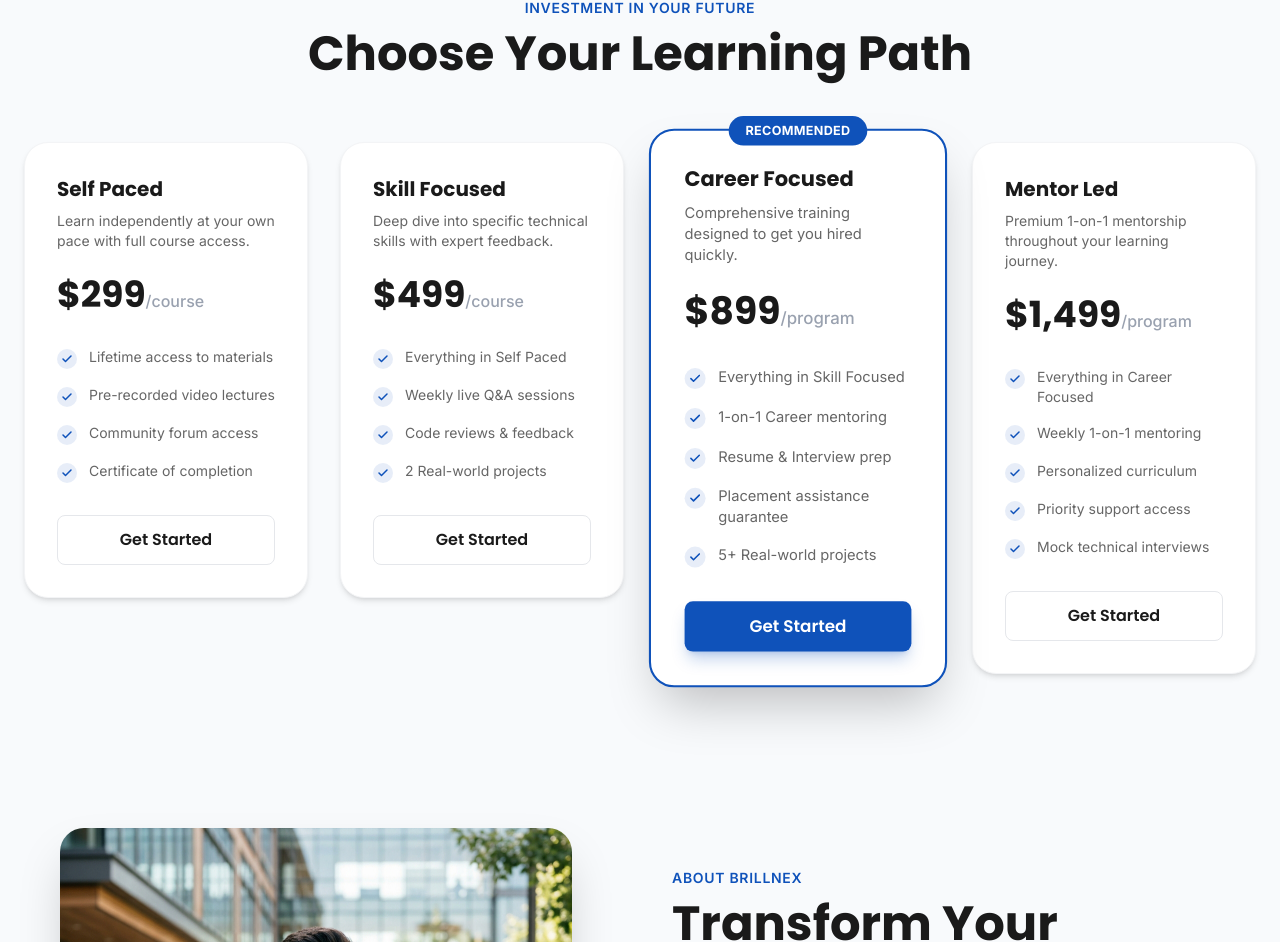
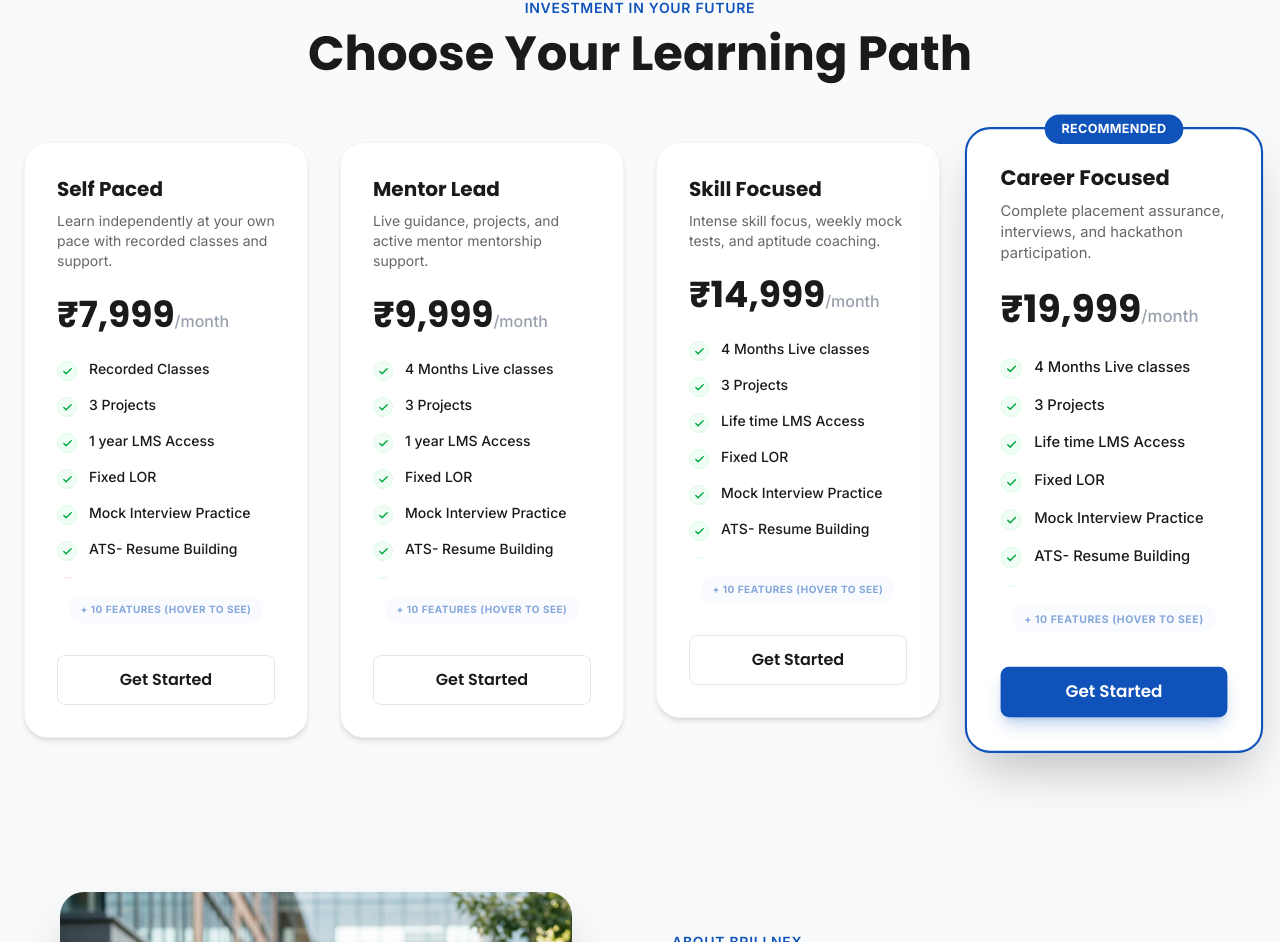
Before and after one commit to reddyrohan2003/brillnex-tech, a Next.js app: page / in a window 1280 px wide. Shown: the part 3619-4561 px from the top of the page. Built offline with nearby package versions, Linux system fonts and the light colour scheme.

Commit message:
feat: replace learning path pricing plans with details from design mockups and add expand-on-hover logic for long feature checklists

```diff
--- a/src/components/home/PricingPlans.tsx
+++ b/src/components/home/PricingPlans.tsx
@@ -1,64 +1,110 @@
 "use client";
 
 import { motion } from "framer-motion";
-import { Check } from "lucide-react";
+import { Check, X } from "lucide-react";
 import { cn } from "@/lib/utils";
 
 export default function PricingPlans() {
   const plans = [
     {
       name: "Self Paced",
-      price: "$299",
-      period: "/course",
-      desc: "Learn independently at your own pace with full course access.",
+      price: "₹7,999",
+      period: "/month",
+      desc: "Learn independently at your own pace with recorded classes and support.",
+      isRecommended: false,
       features: [
-        "Lifetime access to materials",
-        "Pre-recorded video lectures",
-        "Community forum access",
-        "Certificate of completion",
+        { name: "Recorded Classes", included: true },
+        { name: "3 Projects", included: true },
+        { name: "1 year LMS Access", included: true },
+        { name: "Fixed LOR", included: true },
+        { name: "Mock Interview Practice", included: true },
+        { name: "ATS- Resume Building", included: true },
+        { name: "Master Class", included: false },
+        { name: "Aptitude", included: false },
+        { name: "Weekend Mock tests", included: false },
+        { name: "Career Guidance with Top MNCs", included: false },
+        { name: "GitHub portfolio building", included: false },
+        { name: "Parent Portal", included: false },
+        { name: "National level Hackathon", included: false },
+        { name: "Letter Of Recommendation", included: false },
+        { name: "5+ Placement Interviews", included: false },
+        { name: "100% Job Assistance", included: false },
       ],
+    },
+    {
+      name: "Mentor Lead",
+      price: "₹9,999",
+      period: "/month",
+      desc: "Live guidance, projects, and active mentor mentorship support.",
       isRecommended: false,
+      features: [
+        { name: "4 Months Live classes", included: true },
+        { name: "3 Projects", included: true },
+        { name: "1 year LMS Access", included: true },
+        { name: "Fixed LOR", included: true },
+        { name: "Mock Interview Practice", included: true },
+        { name: "ATS- Resume Building", included: true },
+        { name: "Master Class", included: true },
+        { name: "Aptitude", included: false },
+        { name: "Weekend Mock tests", included: false },
+        { name: "Career Guidance with Top MNCs", included: false },
+        { name: "GitHub portfolio building", included: false },
+        { name: "Parent Portal", included: false },
+        { name: "National level Hackathon", included: false },
+        { name: "Letter Of Recommendation", included: false },
+        { name: "5+ Placement Interviews", included: false },
+        { name: "100% Job Assistance", included: false },
+      ],
     },
     {
       name: "Skill Focused",
-      price: "$499",
-      period: "/course",
-      desc: "Deep dive into specific technical skills with expert feedback.",
+      price: "₹14,999",
+      period: "/month",
+      desc: "Intense skill focus, weekly mock tests, and aptitude coaching.",
+      isRecommended: false,
       features: [
-        "Everything in Self Paced",
-        "Weekly live Q&A sessions",
-        "Code reviews & feedback",
-        "2 Real-world projects",
+        { name: "4 Months Live classes", included: true },
+        { name: "3 Projects", included: true },
+        { name: "Life time LMS Access", included: true },
+        { name: "Fixed LOR", included: true },
+        { name: "Mock Interview Practice", included: true },
+        { name: "ATS- Resume Building", included: true },
+        { name: "Master Class", included: true },
+        { name: "Aptitude", included: true },
+        { name: "Weekend Mock tests", included: true },
+        { name: "Career Guidance with Top MNCs", included: false },
+        { name: "GitHub portfolio building", included: false },
+        { name: "Parent Portal", included: false },
+        { name: "National level Hackathon", included: false },
+        { name: "Letter Of Recommendation", included: false },
+        { name: "5+ Placement Interviews", included: false },
+        { name: "100% Job Assistance", included: false },
       ],
-      isRecommended: false,
     },
     {
       name: "Career Focused",
-      price: "$899",
-      period: "/program",
-      desc: "Comprehensive training designed to get you hired quickly.",
+      price: "₹19,999",
+      period: "/month",
+      desc: "Complete placement assurance, interviews, and hackathon participation.",
+      isRecommended: true,
       features: [
-        "Everything in Skill Focused",
-        "1-on-1 Career mentoring",
-        "Resume & Interview prep",
-        "Placement assistance guarantee",
-        "5+ Real-world projects",
+        { name: "4 Months Live classes", included: true },
+        { name: "3 Projects", included: true },
+        { name: "Life time LMS Access", included: true },
+        { name: "Fixed LOR", included: true },
+        { name: "Mock Interview Practice", included: true },
+        { name: "ATS- Resume Building", included: true },
+        { name: "Master Class", included: true },
+        { name: "Aptitude", included: true },
+        { name: "Weekend Mock tests", included: true },
+        { name: "Career Guidance with Top MNCs", included: true },
+        { name: "GitHub portfolio building", included: true },
+        { name: "Parent Portal", included: true },
+        { name: "National level Hackathon", included: true },
+        { name: "Letter Of Recommendation", included: true },
+        { name: "5+ Placement Interviews", included: true },
+        { name: "100% Job Assistance", included: true },
       ],
-      isRecommended: true,
-    },
-    {
-      name: "Mentor Led",
-      price: "$1,499",
-      period: "/program",
-      desc: "Premium 1-on-1 mentorship throughout your learning journey.",
-      features: [
-        "Everything in Career Focused",
-        "Weekly 1-on-1 mentoring",
-        "Personalized curriculum",
-        "Priority support access",
-        "Mock technical interviews",
-      ],
-      isRecommended: false,
     },
   ];
 
@@ -79,7 +125,7 @@ export default function PricingPlans() {
               viewport={{ once: true }}
               transition={{ duration: 0.5, delay: index * 0.1 }}
               className={cn(
-                "relative bg-white rounded-3xl p-8 transition-all duration-300",
+                "relative bg-white rounded-3xl p-8 transition-all duration-500 group",
                 plan.isRecommended
                   ? "border-2 border-primary shadow-2xl scale-100 xl:scale-105 z-10"
                   : "border border-gray-100 shadow-md hover:shadow-xl"
@@ -94,28 +140,52 @@ export default function PricingPlans() {
               <h3 className="text-xl font-bold mb-2 font-heading">{plan.name}</h3>
               <p className="text-text-secondary text-sm mb-6 min-h-[40px]">{plan.desc}</p>
 
-              <div className="mb-8">
+              <div className="mb-6">
                 <span className="text-4xl font-bold font-heading">{plan.price}</span>
                 <span className="text-gray-400 font-medium">{plan.period}</span>
               </div>
 
-              <ul className="space-y-4 mb-8">
-                {plan.features.map((feature, fIndex) => (
-                  <li key={fIndex} className="flex items-start gap-3">
-                    <div className="w-5 h-5 rounded-full bg-primary/10 text-primary flex items-center justify-center flex-shrink-0 mt-0.5">
-                      <Check size={12} strokeWidth={3} />
+              <div className="relative mb-8">
+                {/* Features list container - expands smoothly on hover */}
+                <div className="max-h-[220px] group-hover:max-h-[600px] overflow-hidden transition-all duration-700 ease-in-out space-y-3.5 pr-1">
+                  {plan.features.map((feature, fIndex) => (
+                    <div key={fIndex} className="flex items-start gap-3">
+                      {feature.included ? (
+                        <div className="w-5 h-5 rounded-full bg-green-50 text-green-600 flex items-center justify-center flex-shrink-0 mt-0.5 border border-green-100">
+                          <Check size={11} strokeWidth={3} />
+                        </div>
+                      ) : (
+                        <div className="w-5 h-5 rounded-full bg-red-50 text-red-400 flex items-center justify-center flex-shrink-0 mt-0.5 border border-red-100">
+                          <X size={11} strokeWidth={3} />
+                        </div>
+                      )}
+                      <span className={cn(
+                        "text-sm transition-colors duration-300",
+                        feature.included ? "text-text-primary font-medium" : "text-gray-400 line-through decoration-gray-200"
+                      )}>
+                        {feature.name}
+                      </span>
                     </div>
-                    <span className="text-sm text-text-secondary">{feature}</span>
-                  </li>
-                ))}
-              </ul>
+                  ))}
+                </div>
+
+                {/* Fade effect at the bottom of the list when collapsed */}
+                <div className="absolute bottom-0 left-0 right-0 h-12 bg-gradient-to-t from-white to-transparent pointer-events-none group-hover:opacity-0 transition-opacity duration-500" />
+
+                {/* Interactive indicator to nudge user to hover */}
+                <div className="mt-4 text-center group-hover:hidden transition-all duration-300">
+                  <p className="text-[10px] font-bold text-primary tracking-wider uppercase bg-primary/5 rounded-full py-1.5 px-3 inline-block animate-pulse">
+                    + {plan.features.length - 6} features (hover to see)
+                  </p>
+                </div>
+              </div>
 
               <a
                 href={`https://wa.me/917204398855?text=${encodeURIComponent(`Hello! I am interested in the *${plan.name}* learning path. Please provide more details.`)}`}
                 target="_blank"
                 rel="noopener noreferrer"
                 className={cn(
-                  "w-full block text-center py-3 rounded-lg font-heading font-semibold transition-all",
+                  "w-full block text-center py-3 rounded-lg font-heading font-semibold transition-all cursor-pointer",
                   plan.isRecommended
                     ? "bg-primary text-white hover:bg-blue-700 shadow-lg shadow-primary/25"
                     : "bg-white border border-gray-200 text-text-primary hover:border-primary hover:text-primary"
```
